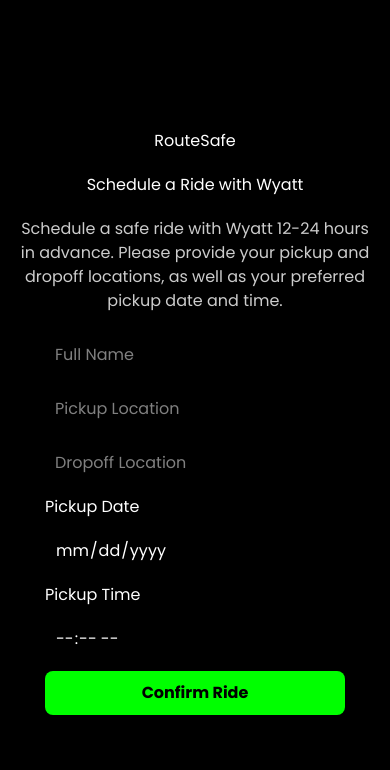
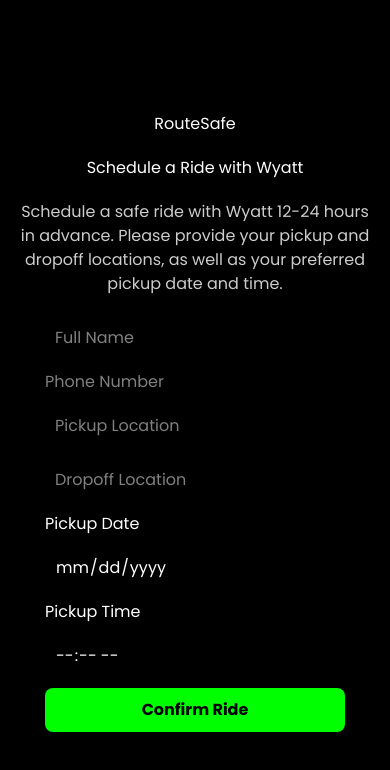
Before and after one commit to gman1337lol/routesafe, a Next.js app: page /schedule in a window 390 px wide. Shown: the top 770 px of the page. Built offline with nearby package versions, Linux system fonts and the light colour scheme.

Commit message:
added phone number section

```diff
--- a/app/schedule/page.tsx
+++ b/app/schedule/page.tsx
@@ -5,6 +5,7 @@ import { useState } from "react";
 export default function Page() {
   const [formData, setFormData] = useState({
     fullName: "",
+    phone: "",
     pickupLocation: "",
     dropoffLocation: "",
     pickupDate: "",
@@ -80,6 +81,11 @@ setSubmitted(true);
           }}
         />
         <input
+          placeholder="Phone Number"
+          value={formData.phone}
+          onChange={(e) => setFormData({ ...formData, phone: e.target.value })}
+        />
+        <input
           placeholder="Pickup Location"
           value={formData.pickupLocation}
           onChange={(e) => setFormData({ ...formData, pickupLocation: e.target.value })}
```
